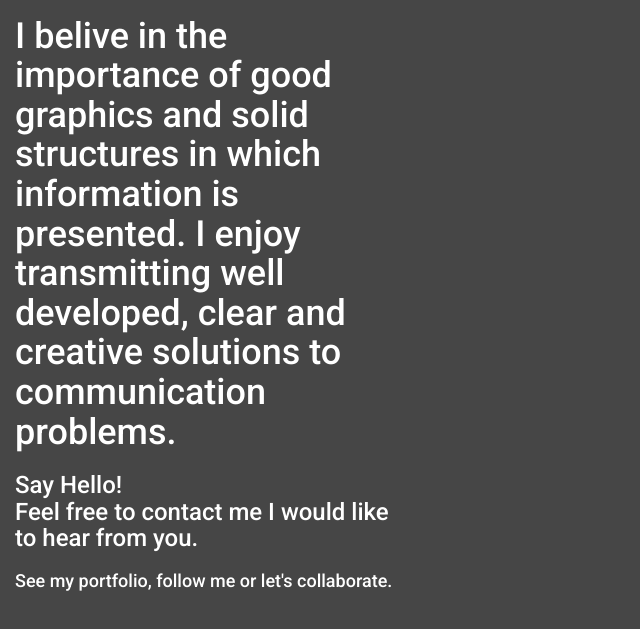
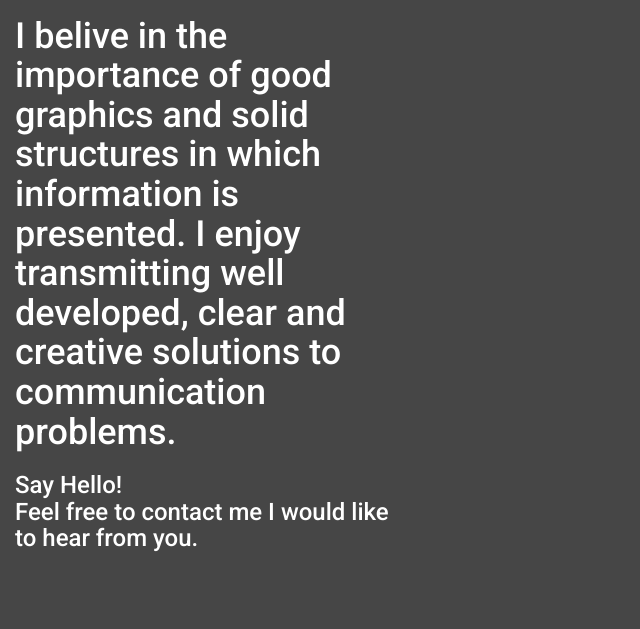
Before and after one commit to charlomagno/charlomagno.github.io, a plain HTML site: page areamgmt/index.html in a window 1280 px wide. Shown: the part 63-692 px from the top of the page, without its empty margins (0-640 px from the left). Drawn offline with nearby package versions, Linux system fonts and the light colour scheme.

Commit message:
Update index.html

```diff
--- a/areamgmt/index.html
+++ b/areamgmt/index.html
@@ -70,7 +70,7 @@ I belive in the importance of good graphics and solid structures in which inform
 <h3>Say Hello!<br/>
 Feel free to contact me I would like to hear from you.<h2>
 
- <h4> See my portfolio, follow me or let's collaborate.</h4>
+
 </div>
 
 </body>
```
